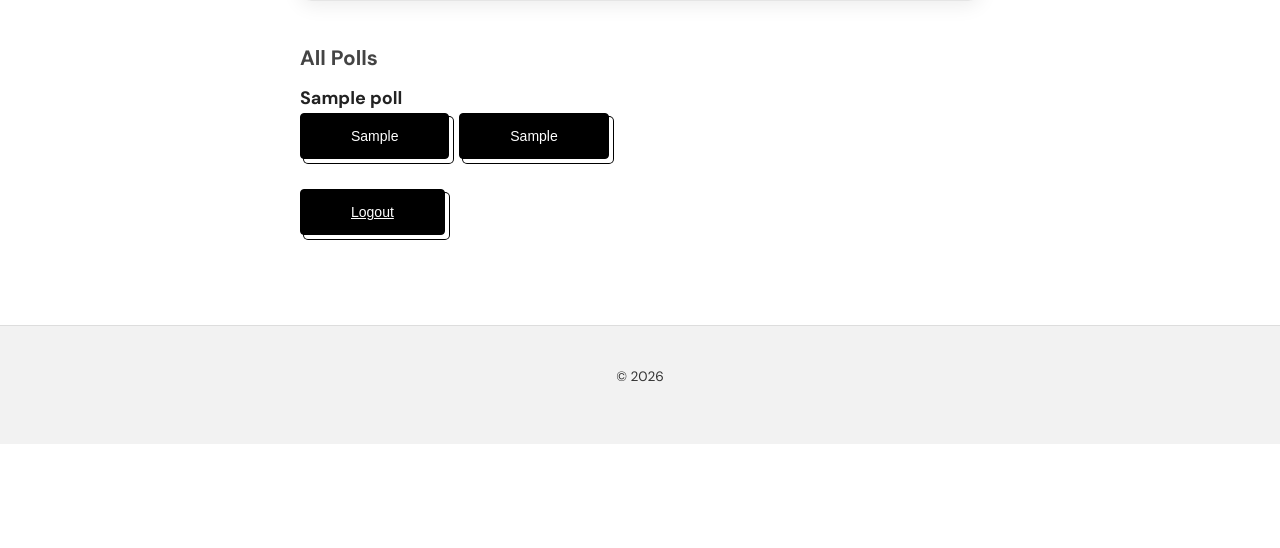
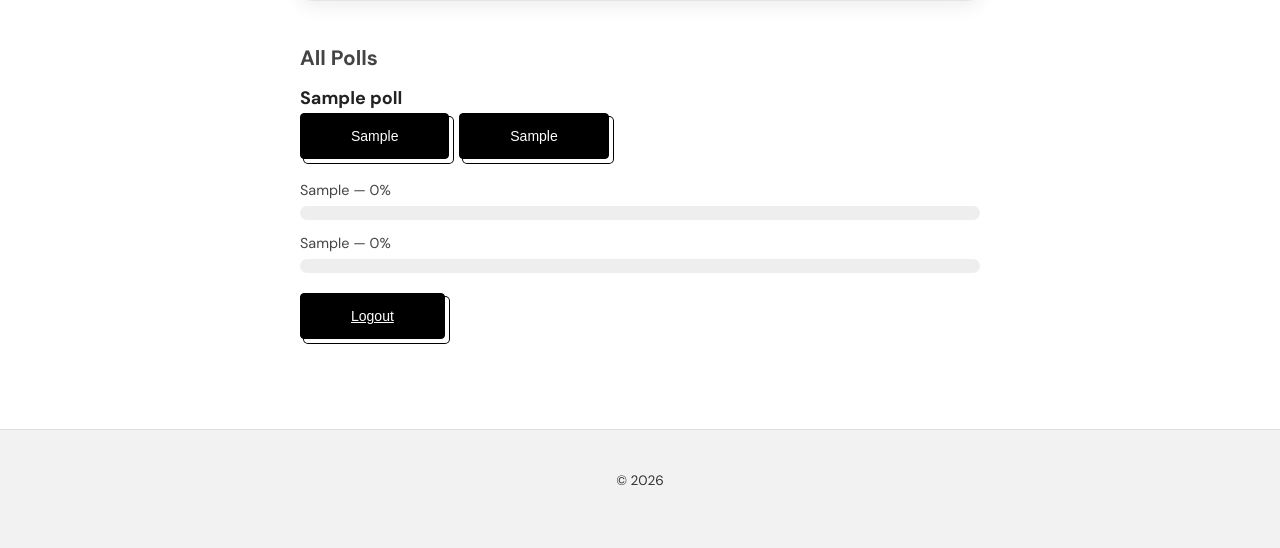
Before and after one commit to FredC19/Live-Voting-Platform, a Flask app: page /dashboard in a window 1280 px wide. Shown: the part 673-1221 px from the top of the page. Before the commit the page ends 1117 px from the top, so only its background shows below. Run offline with Flask 3, Linux system fonts and the light colour scheme; the visitor is signed in with stand-in values (Sample User, id 1); tables that the repository leaves empty hold one stand-in row (values such as "Sample post"); some libraries are stand-ins or nearby versions.

Commit message:
Added percentage bars, still need to fix infinite scrolling,

```diff
--- a/main.py
+++ b/main.py
@@ -36,6 +36,24 @@ class Poll(db.Model):
     creator = db.relationship('User', backref='polls')
     votes = db.relationship('Vote', backref='poll', lazy=True)
 
+    def count_a(self):
+        return Vote.query.filter_by(poll_id=self.id, choice="A").count()
+
+    def count_b(self):
+        return Vote.query.filter_by(poll_id=self.id, choice="B").count()
+
+    def total_votes(self):
+        return self.count_a() + self.count_b()
+
+    def percent_a(self):
+        total = self.total_votes()
+        return round((self.count_a() / total) * 100) if total > 0 else 0
+
+    def percent_b(self):
+        total = self.total_votes()
+        return round((self.count_b() / total) * 100) if total > 0 else 0
+
+
 #Vote count model
 class Vote(db.Model):
     id = db.Column(db.Integer, primary_key=True)
@@ -43,6 +61,7 @@ class Vote(db.Model):
     poll_id = db.Column(db.Integer, db.ForeignKey('poll.id'), nullable=False)
     choice = db.Column(db.String(1), nullable=False)
     voter = db.relationship('User', backref='votes')
+
 
 
 
@@ -100,8 +119,14 @@ def dashboard():
     if "username" in session:
         user = User.query.filter_by(username=session['username']).first()
         my_polls = Poll.query.filter_by(creator_id=user.id).all()
-        all_polls = Poll.query.order_by(Poll.id.desc()).all()
-        return render_template("dashboard.html", username=session['username'], my_polls=my_polls,all_polls=all_polls)
+
+        #paginate the polls,for infinite scroll
+        page = 1
+        per_page = 10
+        polls = Poll.query.order_by(Poll.id.desc()).paginate(page=page, per_page=per_page)
+
+
+        return render_template("dashboard.html", username=session['username'], my_polls=my_polls,polls=polls)
     return redirect(url_for('home'))
 
 
@@ -164,6 +189,17 @@ def vote(poll_id):
     return "<p style='color:green;'>Vote submitted!</p>"
 
 
+#Load more polls
+@app.route("/load_polls")
+def load_polls():
+    page = int(request.args.get("page", 1))
+    per_page = 10
+
+    polls = Poll.query.order_by(Poll.id.desc()).paginate(page=page, per_page=per_page)
+
+    return render_template("poll_chunk.html", polls=polls)
+
+
 
 
 
--- a/static/styles.css
+++ b/static/styles.css
@@ -112,6 +112,31 @@
   transform: translate(2px, 2px);
 }
 
+.bar-container {
+  margin-top: 10px;
+}
+
+.bar-label {
+  font-size: 0.9rem;
+  margin-bottom: 4px;
+  color: #444;
+}
+
+.bar {
+  width: 100%;
+  height: 14px;
+  background: #eee;
+  border-radius: 8px;
+  overflow: hidden;
+  margin-bottom: 12px;
+}
+
+.bar-fill {
+  height: 100%;
+  background: linear-gradient(90deg, #6c5b7b, #8e78a5);
+  transition: width 0.4s ease;
+}
+
 @media (min-width: 768px) {
   .button-50 {
     padding: 12px 50px;
--- a/templates/dashboard.html
+++ b/templates/dashboard.html
@@ -26,38 +26,11 @@
 
 <h2>All Polls</h2>
 
-{% for poll in all_polls %}
-  <div class="poll" style="margin-bottom: 20px;">
-    <strong>{{ poll.question }}</strong><br>
+<div id="poll-feed">
+    {% set chunk = polls %}
+    {% include "poll_chunk.html" %}
+</div>
 
-    <div
-      hx-target="#poll-result-{{ poll.id }}"
-      hx-swap="innerHTML"
-    >
-      <button
-        class="button-50"
-        hx-post="{{ url_for('vote', poll_id=poll.id) }}"
-        hx-include="[name='choice']"
-        name="choice"
-        value="A"
-      >
-        {{ poll.option_a }}
-      </button>
-
-      <button
-        class="button-50"
-        hx-post="{{ url_for('vote', poll_id=poll.id) }}"
-        hx-include="[name='choice']"
-        name="choice"
-        value="B"
-      >
-        {{ poll.option_b }}
-      </button>
-    </div>
-
-    <div id="poll-result-{{ poll.id }}"></div>
-  </div>
-{% endfor %}
 </section>
 
 
--- /dev/null
+++ b/templates/poll_chunk.html
@@ -0,0 +1,56 @@
+{% for poll in chunk.items %}
+  <div class="poll" style="margin-bottom: 20px;">
+    <strong>{{ poll.question }}</strong><br>
+
+    <!-- Voting buttons -->
+    <div
+      hx-target="#poll-result-{{ poll.id }}"
+      hx-swap="innerHTML"
+    >
+      <button
+        class="button-50"
+        hx-post="{{ url_for('vote', poll_id=poll.id) }}"
+        name="choice"
+        value="A"
+      >
+        {{ poll.option_a }}
+      </button>
+
+      <button
+        class="button-50"
+        hx-post="{{ url_for('vote', poll_id=poll.id) }}"
+        name="choice"
+        value="B"
+      >
+        {{ poll.option_b }}
+      </button>
+    </div>
+
+    <!-- Percentage bars -->
+    <div class="bar-container">
+      <div class="bar-label">
+        {{ poll.option_a }} — {{ poll.percent_a() }}%
+      </div>
+      <div class="bar">
+        <div class="bar-fill" style="width: {{ poll.percent_a() }}%;"></div>
+      </div>
+
+      <div class="bar-label">
+        {{ poll.option_b }} — {{ poll.percent_b() }}%
+      </div>
+      <div class="bar">
+        <div class="bar-fill" style="width: {{ poll.percent_b() }}%;"></div>
+      </div>
+    </div>
+
+    <div id="poll-result-{{ poll.id }}"></div>
+  </div>
+{% endfor %}
+
+{% if chunk.has_next %}
+  <div
+    hx-get="/load_polls?page={{ chunk.next_num }}"
+    hx-trigger="revealed"
+    hx-swap="afterend"
+  ></div>
+{% endif %}
```
Also changed, not shown: templates/poll_chunck.html (deleted, +0 -37 lines).
